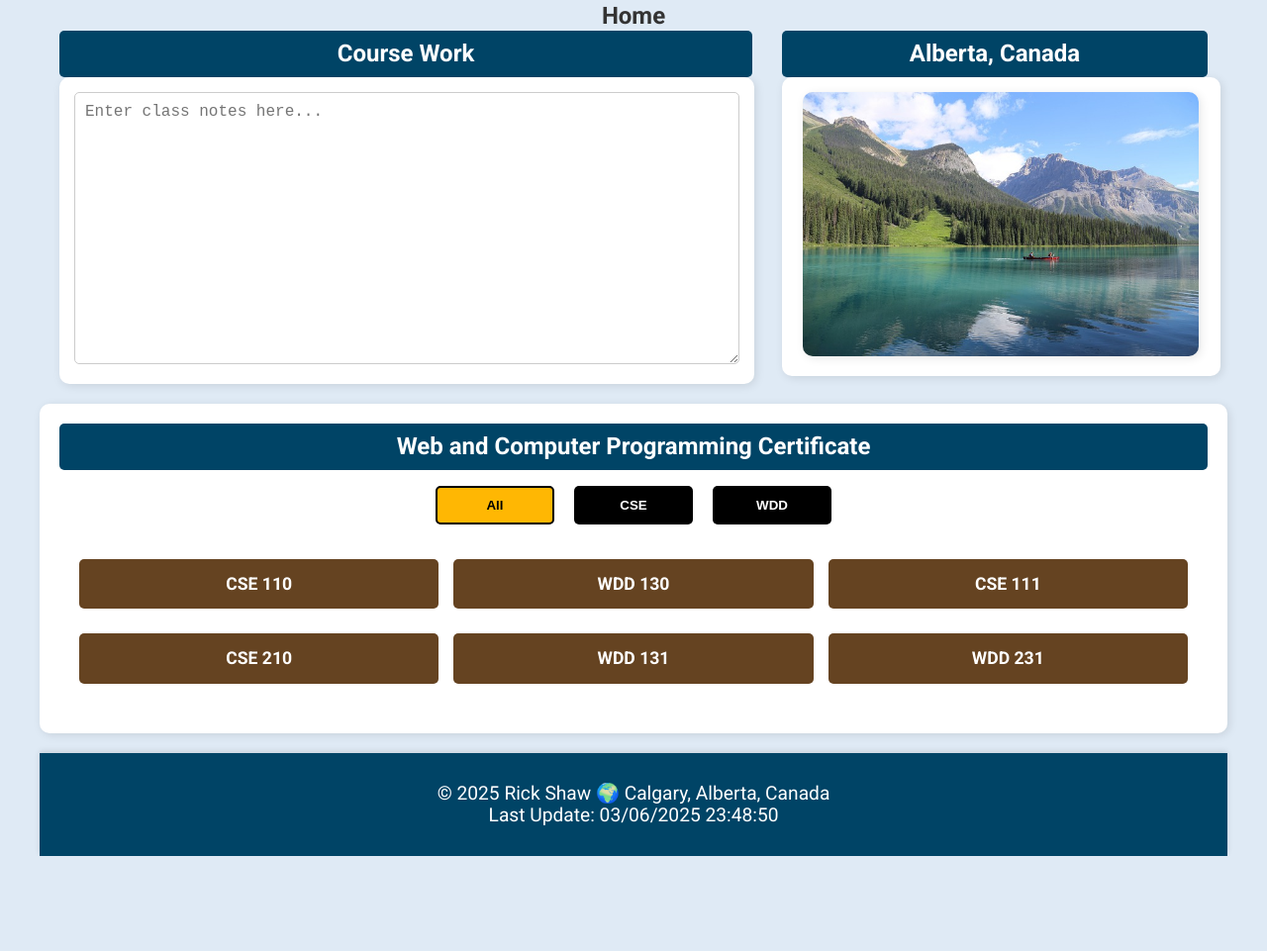
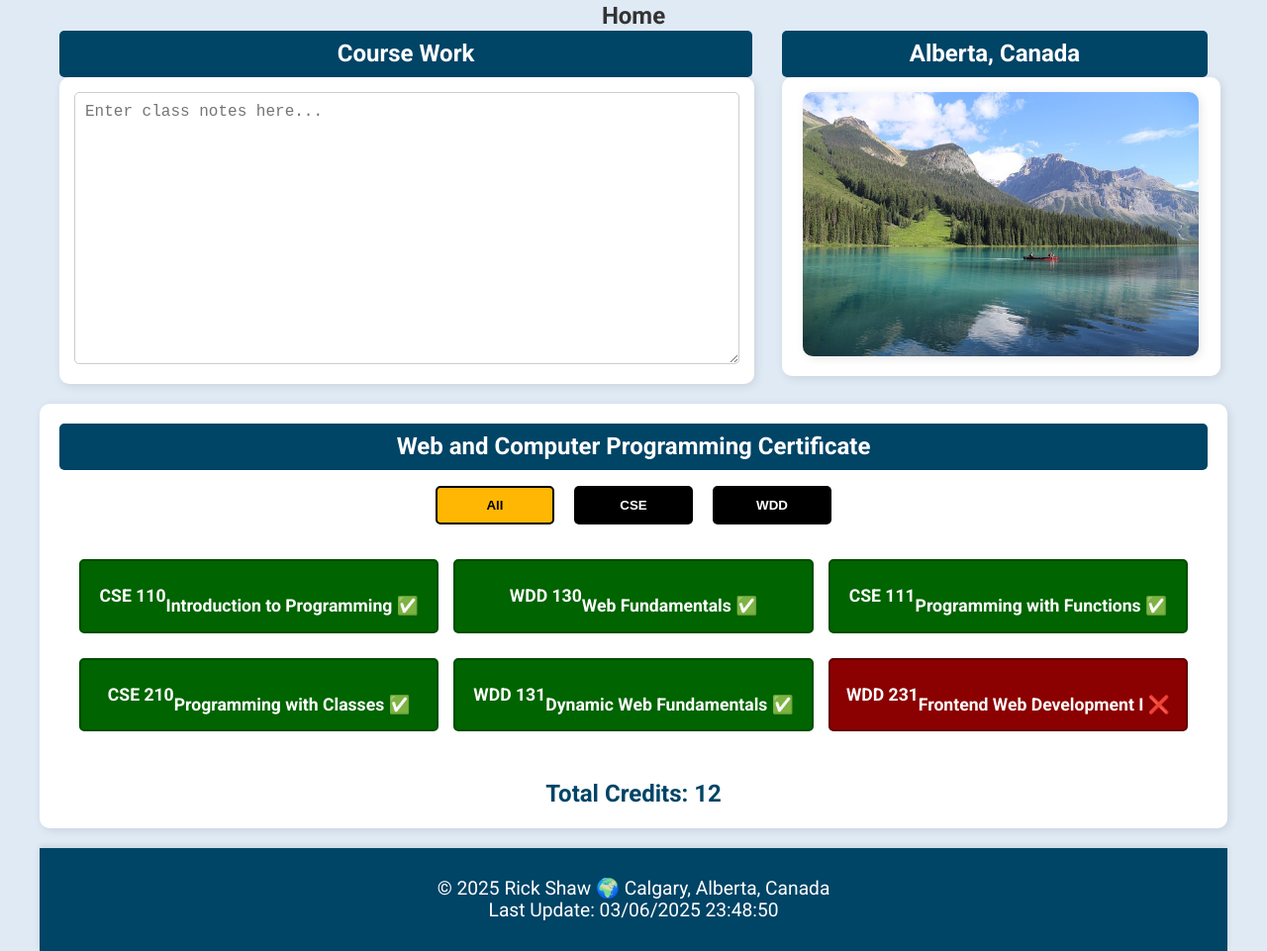
Before and after one commit to rickshaw68/wdd231, a plain HTML site: page index.html in a window 1280 px wide. Shown: the part 311-1272 px from the top of the page at 99% size. Before the commit the page ends 1176 px from the top, so only its background shows below. Drawn offline with Linux system fonts and the light colour scheme.

Commit message:
Updated course filters

```diff
--- a/scripts/course.js
+++ b/scripts/course.js
@@ -1,6 +1,57 @@
 document.addEventListener("DOMContentLoaded", () => {
+    const coursesContainer = document.getElementById("courses");
     const filterButtons = document.querySelectorAll(".filter-btn");
-    const courses = document.querySelectorAll(".course-item");
+    const totalCreditsDisplay = document.createElement("p");
+    totalCreditsDisplay.id = "total-credits";
+    coursesContainer.parentElement.appendChild(totalCreditsDisplay);
+
+    const courses = [
+        {
+            subject: 'CSE', number: 110, title: 'Introduction to Programming', credits: 2, completed: true
+        },
+        {
+            subject: 'WDD', number: 130, title: 'Web Fundamentals', credits: 2, completed: true
+        },
+        {
+            subject: 'CSE', number: 111, title: 'Programming with Functions', credits: 2, completed: true
+        },
+        {
+            subject: 'CSE', number: 210, title: 'Programming with Classes', credits: 2, completed: true
+        },
+        {
+            subject: 'WDD', number: 131, title: 'Dynamic Web Fundamentals', credits: 2, completed: true
+        },
+        {
+            subject: 'WDD', number: 231, title: 'Frontend Web Development I', credits: 2, completed: false
+        }
+    ];
+
+    function displayCourses(filteredCourses) {
+        coursesContainer.innerHTML = "";
+
+        filteredCourses.forEach(course => {
+            const courseDiv = document.createElement("div");
+            courseDiv.classList.add("course-item");
+            courseDiv.dataset.category = course.subject;
+
+            if (course.completed) {
+                courseDiv.classList.add("completed");
+                courseDiv.innerHTML = `<strong>${course.subject} ${course.number}</strong><br>${course.title} ✅`;
+            } else {
+                courseDiv.classList.add("not-completed");
+                courseDiv.innerHTML = `<strong>${course.subject} ${course.number}</strong><br>${course.title} ❌`;
+            }
+
+            coursesContainer.appendChild(courseDiv);
+        });
+
+
+        const totalCredits = filteredCourses.reduce((sum, course) => sum + course.credits, 0);
+        totalCreditsDisplay.textContent = `Total Credits: ${totalCredits}`;
+    }
+
+
+    displayCourses(courses);
 
     filterButtons.forEach(button => {
         button.addEventListener("click", () => {
@@ -9,13 +60,12 @@ document.addEventListener("DOMContentLoaded", () => {
             filterButtons.forEach(btn => btn.classList.remove("active"));
             button.classList.add("active");
 
-            courses.forEach(course => {
-                if (filter === "All" || course.getAttribute("data-category") === filter) {
-                    course.style.display = "flex";
-                } else {
-                    course.style.display = "none";
-                }
-            });
+            if (filter === "All") {
+                displayCourses(courses);
+            } else {
+                const filteredCourses = courses.filter(course => course.subject === filter);
+                displayCourses(filteredCourses);
+            }
         });
     });
 });
--- a/styles/larger.css
+++ b/styles/larger.css
@@ -152,6 +152,18 @@
         padding: 15px;
     }
 
+    .completed,
+    .not-completed {
+        font-size: 1.1rem;
+        padding: 15px;
+    }
+
+    #total-credits {
+        font-size: 1.5rem;
+        text-align: center;
+        margin-top: 20px;
+    }
+
     footer {
         padding: 30px;
         font-size: 1.2rem;
--- a/styles/small.css
+++ b/styles/small.css
@@ -287,6 +287,42 @@ h2 {
     border: 2px solid black;
 }
 
+.completed {
+    background-color: #006400;
+    color: white;
+    border: 2px solid #004d00;
+    padding: 10px;
+    border-radius: 5px;
+    text-align: center;
+}
+
+.not-completed {
+    background-color: #8B0000;
+    color: white;
+    border: 2px solid #600000;
+    padding: 10px;
+    border-radius: 5px;
+    text-align: center;
+}
+
+.completed:hover {
+    background-color: #023313;
+    border: 2px solid #011207;
+}
+
+.not-completed:hover {
+    background-color: #5a0404;
+    border: 2px solid #2f0101;
+}
+
+#total-credits {
+    font-size: 1.2rem;
+    font-weight: bold;
+    margin-top: 15px;
+    color: #004466;
+}
+
+
 footer {
     background-color: var(--primary-color);
     color: white;
```
